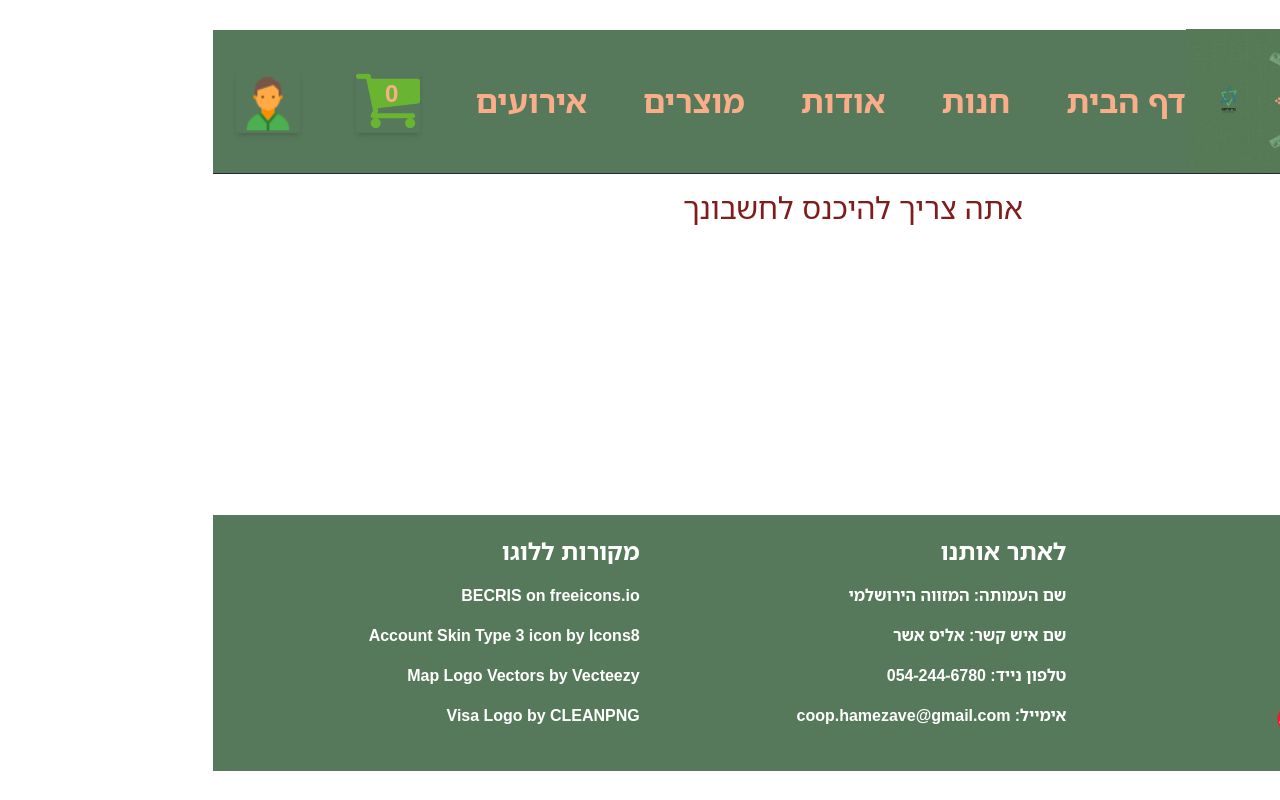
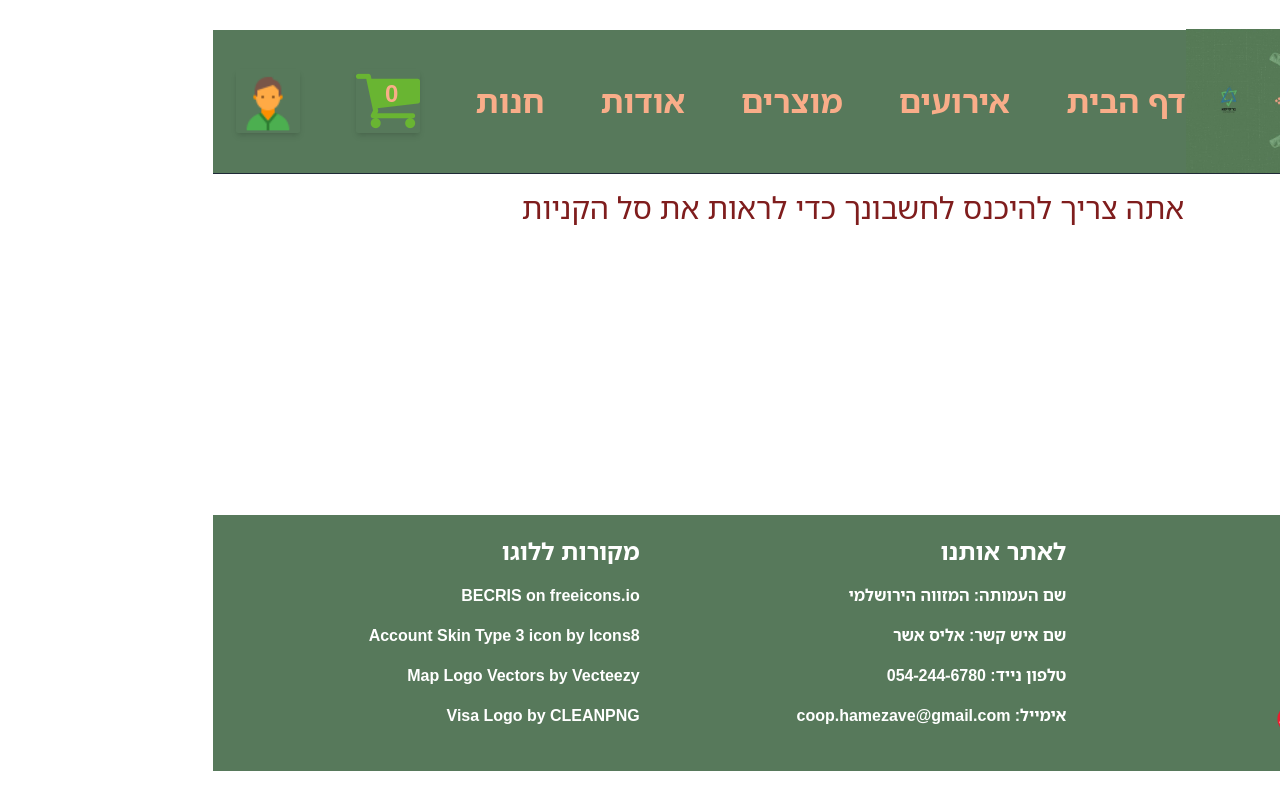
Before and after one commit to mohammadBelbesi/Hamezaveh, a React (Create React App) app: page /cart in a window 1280 px wide. Built offline with nearby package versions, Linux system fonts and the light colour scheme.

Commit message:
update front for header,cart and shop page

```diff
--- a/src/components/homePage/Header.js
+++ b/src/components/homePage/Header.js
@@ -97,7 +97,7 @@ const Header = () => {
                 onMouseOver={(e) => { e.target.style.opacity = 0.8; e.target.style.boxShadow = '0 2px 6px rgba(0, 0, 0, 0.2)'; }}
                 onMouseOut={(e) => { e.target.style.opacity = 1; e.target.style.boxShadow = 'none'; }}
               />
-              <span className="ml-2  text-2xl font-light text-white "> {userName} שלום </span>
+              <span className="ml-2  text-2xl font-light text-white ">שלום {userName} </span>
             </div>
           )}
 
@@ -130,24 +130,24 @@ const Header = () => {
           </Link>
 
           <ul className="flex items-center gap-14"> {/* Added gap-4 for equal spacing */}
+            <Link to="/shop">
+              <li className="hover:text-black hover:underline underline-offset-2 decoration-[1px] cursor-pointer duration-300">חנות</li>
+            </Link>
+            <Link to="/about">
+              <li className="hover:text-black hover:underline underline-offset-2 decoration-[1px] cursor-pointer duration-300">אודות</li>
+            </Link>
+            <li
+              className="hover:text-black hover:underline underline-offset-2 decoration-[1px] cursor-pointer duration-300"
+              onClick={handleEventsClick2} // Add onClick event handler
+            >
+              מוצרים
+            </li>
             <li
               className="hover:text-black hover:underline underline-offset-2 decoration-[1px] cursor-pointer duration-300"
               onClick={handleEventsClick1} // Add onClick event handler
             >
               אירועים
             </li>
-            <li
-              className="hover:text-black hover:underline underline-offset-2 decoration-[1px] cursor-pointer duration-300"
-              onClick={handleEventsClick2} // Add onClick event handler
-            >
-              מוצרים
-            </li>
-            <Link to="/about">
-              <li className="hover:text-black hover:underline underline-offset-2 decoration-[1px] cursor-pointer duration-300">אודות</li>
-            </Link>
-            <Link to="/shop">
-              <li className="hover:text-black hover:underline underline-offset-2 decoration-[1px] cursor-pointer duration-300">חנות</li>
-            </Link>
             <Link to="/home">
               <li className="hover:text-black hover:underline underline-offset-2 decoration-[1px] cursor-pointer duration-300">דף הבית</li>
             </Link>
--- a/src/pages/Cart.js
+++ b/src/pages/Cart.js
@@ -168,7 +168,7 @@ const Cart = () => {
         </div>
       ) : (
         <div className='flex flex-col items-center mx-auto' style={{ border: 'none', outline: 'none', width: '100%', minHeight: '200px', marginBottom: '141px' }}>
-          <p className='text-3xl mt-4 font-medium text-red-900'>אתה צריך להיכנס לחשבונך</p>
+          <p className='text-3xl mt-4 font-medium text-red-900'>אתה צריך להיכנס לחשבונך כדי לראות את סל הקניות</p>
         </div>
       )}
       <Footer />
--- a/src/pages/ShoopingPage/ShoppingPage.jsx
+++ b/src/pages/ShoopingPage/ShoppingPage.jsx
@@ -237,7 +237,7 @@ export function ShoppingPage(){
       ) : (
         <>
         <div className='flex flex-col items-center mx-auto' style={{ border: 'none', outline: 'none', width: '100%', minHeight: '200px', marginBottom: '141px' }}>
-          <p className='text-3xl mt-4 font-medium text-red-900'>אתה צריך להיכנס לחשבונך</p>
+          <p className='text-3xl mt-4 font-medium text-red-900'>אתה צריך להיכנס לחשבונך כדי לראות את החנות</p>
         </div>
         <HomeFooter />
         </>
```
